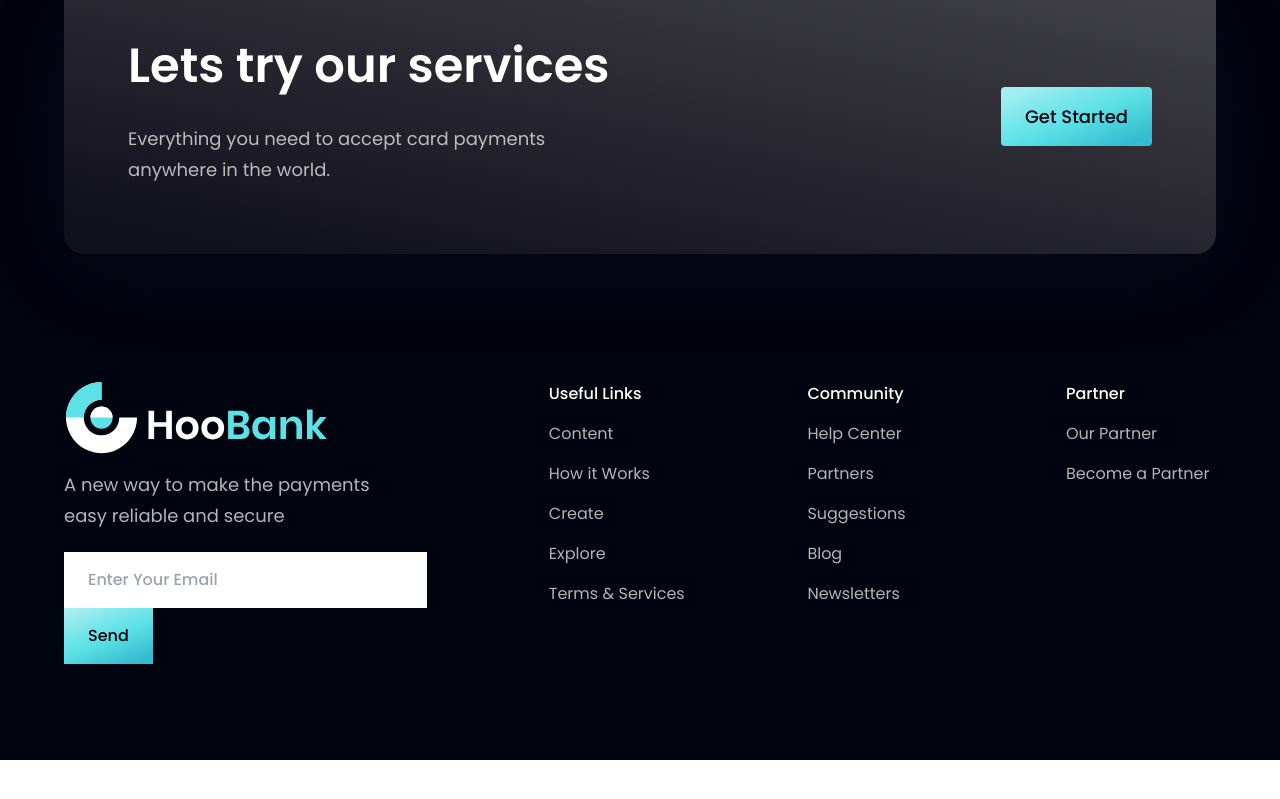
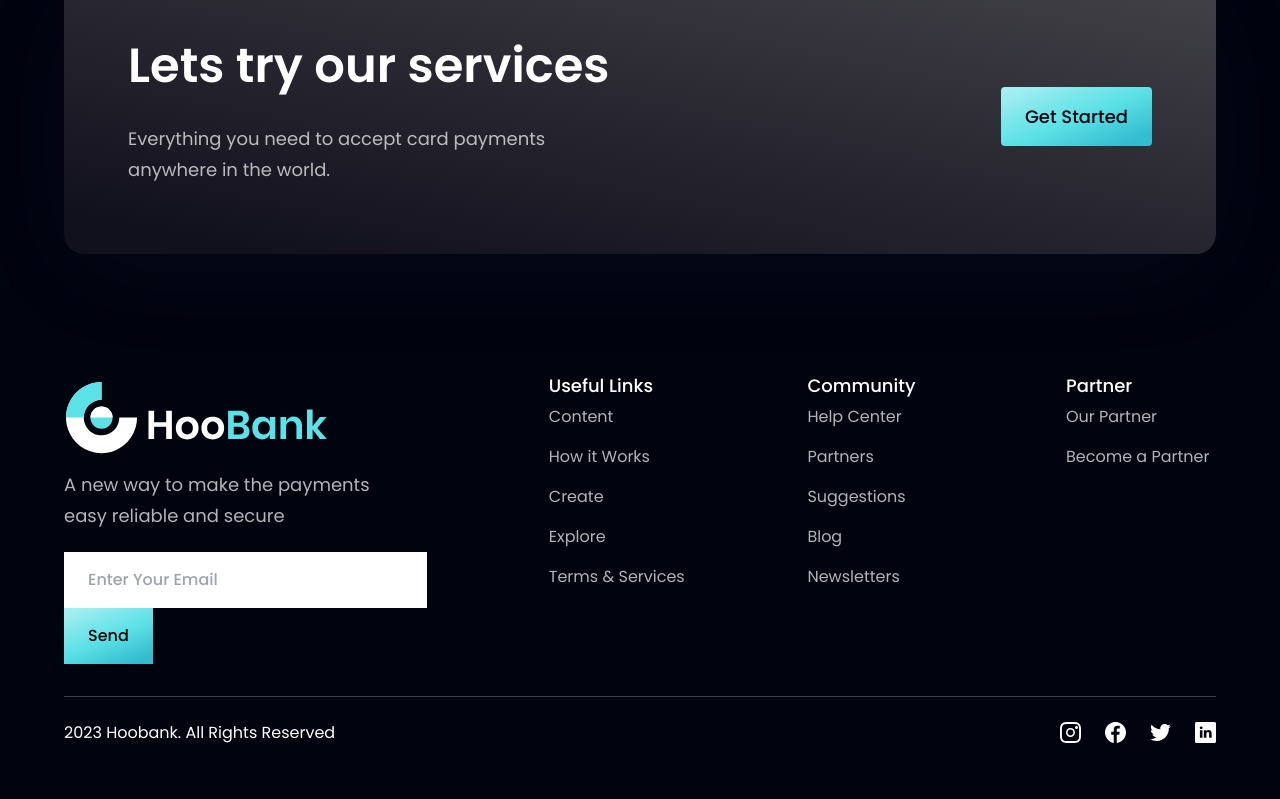
Before and after one commit to Og-Miles/Hoobank, a React (Vite) app in the folder Hoobank/: page / in a window 1280 px wide. Shown: the part 4100-4899 px from the top of the page. Before the commit the page ends 4860 px from the top, so only its background shows below. Built offline with nearby package versions, Linux system fonts and the light colour scheme.

Commit message:
Footer complete

```diff
--- a/Hoobank/src/components/Business.jsx
+++ b/Hoobank/src/components/Business.jsx
@@ -36,6 +36,7 @@
             <FeatureCard key={feature.id} {...feature} index={index}  />
           ))}
         </div>
+
     </section >
   )
 }
--- a/Hoobank/src/components/Footer.jsx
+++ b/Hoobank/src/components/Footer.jsx
@@ -20,7 +20,7 @@
         <div className="flex-[1.5] w-full flex flex-row justify-between flex-wrap md:mt-0 mt-10">
           {footerLinks.map((footerLink) => (
             <div key={footerLink.key} className="flex flex-col ss:my-0 my-4 min-w-[150px]">
-                <h4 className="font-poppins font-medium text-18px leading-7px text-white">{footerLink.title}</h4>
+                <h4 className="font-poppins font-medium text-[18px] leading-[7px] text-white">{footerLink.title}</h4>
                 <ul className="list-none mt-4">
                   {footerLink.links.map((link, index) => (
                     <li key={link.name} className={`font-poppins font-normal text-16px leading-2px text-dimWhite hover:text-secondary cursor-pointer ${index !== footerLink.links.length -1 ? 'mb-4' : 'mb-0'}`}>
@@ -33,6 +33,18 @@
         </div>
 
       </div>
+          <div className="w-full flex justify-between items-center md:flex-row flex-col pt-6 border-t-[1px] border-t-[#3f3e45]">
+            <p className="font-poppins font-normal text-center text-18px leading-7px text-white">2023 Hoobank. All Rights Reserved</p>
+            <div className="flex flex-row md:mt-0 mt-6">
+                {socialMedia.map((social, index)=> (
+                  <img
+                  key={social.id}
+                  src={social.icon}
+                  alt={social.id}
+                  className={`w-[21px] h-[21px] object-contain cursor-pointer ${index !== socialMedia.length - 1 ? 'mr-6' : 'mr-0' }`}/>
+                ))}
+            </div>
+          </div>
     </section>
   )
 
```
